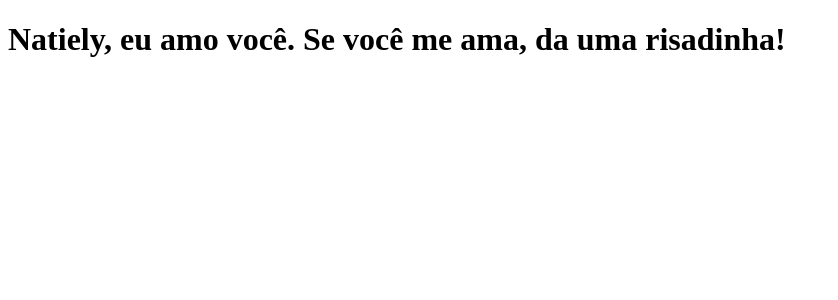
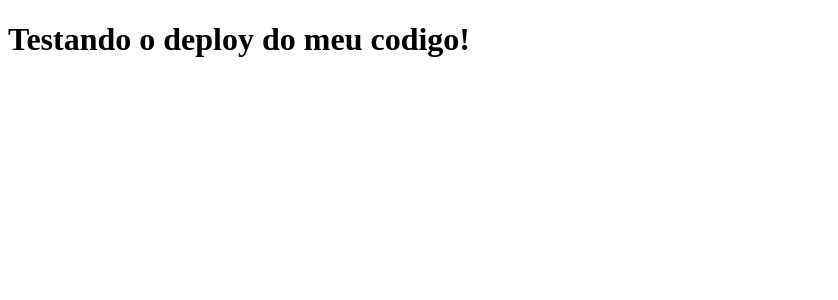
Before and after one commit to Yure-dev/clone-tabnews, a Next.js app: page / in a window 1280 px wide. Shown: the top 300 px of the page, without its empty margins (0-838 px from the left). Built offline with nearby package versions, Linux system fonts and the light colour scheme.

Commit message:
modifica a frase

```diff
--- a/pages/index.js
+++ b/pages/index.js
@@ -1,5 +1,5 @@
 function Home() {
-    return <h1>Natiely, eu amo você. Se você me ama, da uma risadinha!</h1>
+    return <h1>Testando o deploy do meu codigo!</h1>
 }
 
 export default Home;
```
